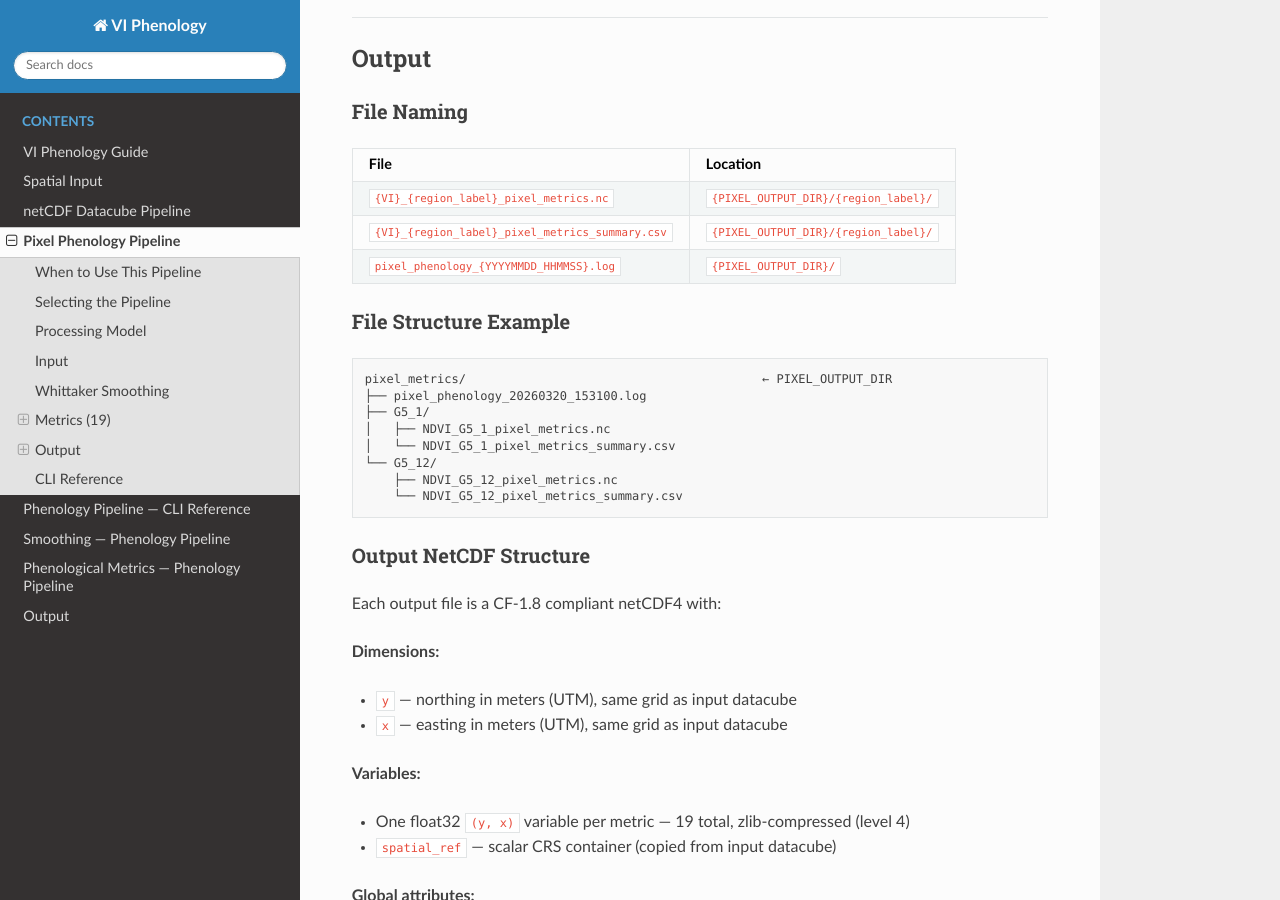
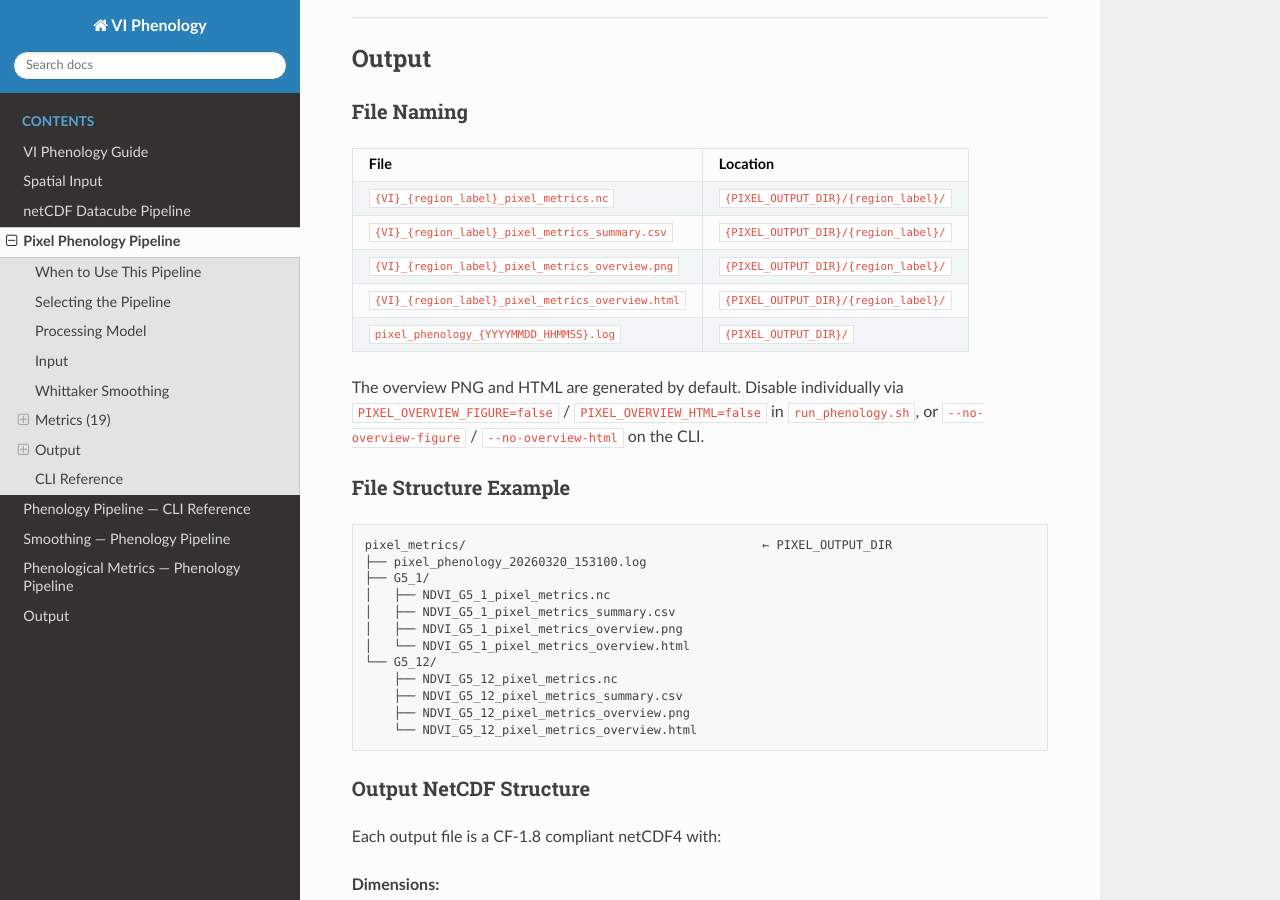
Before and after one commit to stephenconklin/VI_Phenology, a Sphinx documentation site: the page built from docs/pixel_phenology.md, in a window 1280 px wide and 900 px high, scrolled down 4377 px. Built offline with Sphinx 7.4.7 and the Read the Docs theme 3.1.0, drawn with Linux system fonts in a browser that asks for light colours; some of the changed text lies outside the part shown.

Commit message:
Invert overview flag polarity: PIXEL_OVERVIEW_FIGURE/HTML=true to generate
Rename PIXEL_NO_OVERVIEW_FIGURE/HTML → PIXEL_OVERVIEW_FIGURE/HTML in
run_phenology.sh (default true = generate) and update the conditional
logic accordingly. Update CLI arg definitions in pixel_phenology_extract.py
to use dest + store_false so args.overview_figure/html are directly
boolean without negation. Update CLAUDE.md and docs/pixel_phenology.md to
reflect the new variable names and add missing overview file entries.

````diff
--- a/docs/pixel_phenology.md
+++ b/docs/pixel_phenology.md
@@ -185,7 +185,11 @@
 |---|---|
 | `{VI}_{region_label}_pixel_metrics.nc` | `{PIXEL_OUTPUT_DIR}/{region_label}/` |
 | `{VI}_{region_label}_pixel_metrics_summary.csv` | `{PIXEL_OUTPUT_DIR}/{region_label}/` |
+| `{VI}_{region_label}_pixel_metrics_overview.png` | `{PIXEL_OUTPUT_DIR}/{region_label}/` |
+| `{VI}_{region_label}_pixel_metrics_overview.html` | `{PIXEL_OUTPUT_DIR}/{region_label}/` |
 | `pixel_phenology_{YYYYMMDD_HHMMSS}.log` | `{PIXEL_OUTPUT_DIR}/` |
+
+The overview PNG and HTML are generated by default. Disable individually via `PIXEL_OVERVIEW_FIGURE=false` / `PIXEL_OVERVIEW_HTML=false` in `run_phenology.sh`, or `--no-overview-figure` / `--no-overview-html` on the CLI.
 
 ### File Structure Example
 
@@ -194,10 +198,14 @@
 ├── pixel_phenology_20260320_153100.log
 ├── G5_1/
 │   ├── NDVI_G5_1_pixel_metrics.nc
-│   └── NDVI_G5_1_pixel_metrics_summary.csv
+│   ├── NDVI_G5_1_pixel_metrics_summary.csv
+│   ├── NDVI_G5_1_pixel_metrics_overview.png
+│   └── NDVI_G5_1_pixel_metrics_overview.html
 └── G5_12/
     ├── NDVI_G5_12_pixel_metrics.nc
-    └── NDVI_G5_12_pixel_metrics_summary.csv
+    ├── NDVI_G5_12_pixel_metrics_summary.csv
+    ├── NDVI_G5_12_pixel_metrics_overview.png
+    └── NDVI_G5_12_pixel_metrics_overview.html
 ```
 
 ### Output NetCDF Structure
@@ -267,4 +275,6 @@
 | `--workers N` | `WORKERS` | `8` | Number of parallel threads for pixel processing |
 | `--start-date YYYY-MM-DD` | `START_DATE` | — | Include only time steps on or after this date |
 | `--end-date YYYY-MM-DD` | `END_DATE` | — | Include only time steps on or before this date |
+| `--no-overview-figure` | `PIXEL_OVERVIEW_FIGURE=false` | *(overview generated)* | Skip the print-quality 19-panel overview PNG |
+| `--no-overview-html` | `PIXEL_OVERVIEW_HTML=false` | *(overview generated)* | Skip the interactive Plotly HTML overview |
 | `--log-level LEVEL` | — | `INFO` | `DEBUG` `INFO` `WARNING` `ERROR` |
````
Also changed, not shown: CLAUDE.md (+2 -2 lines), 2 other files.
